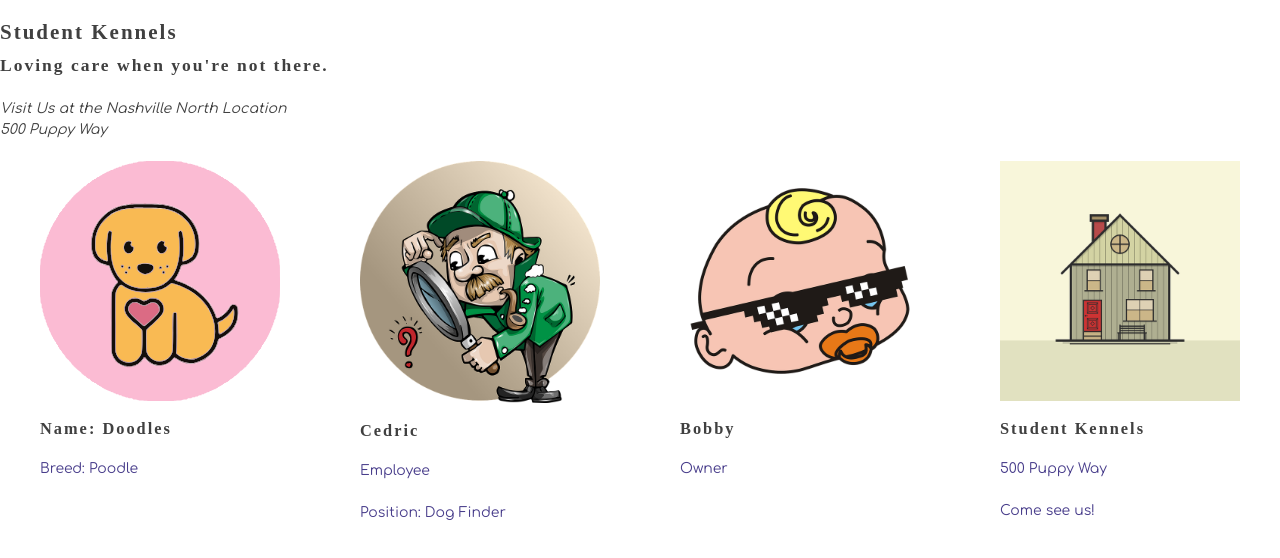
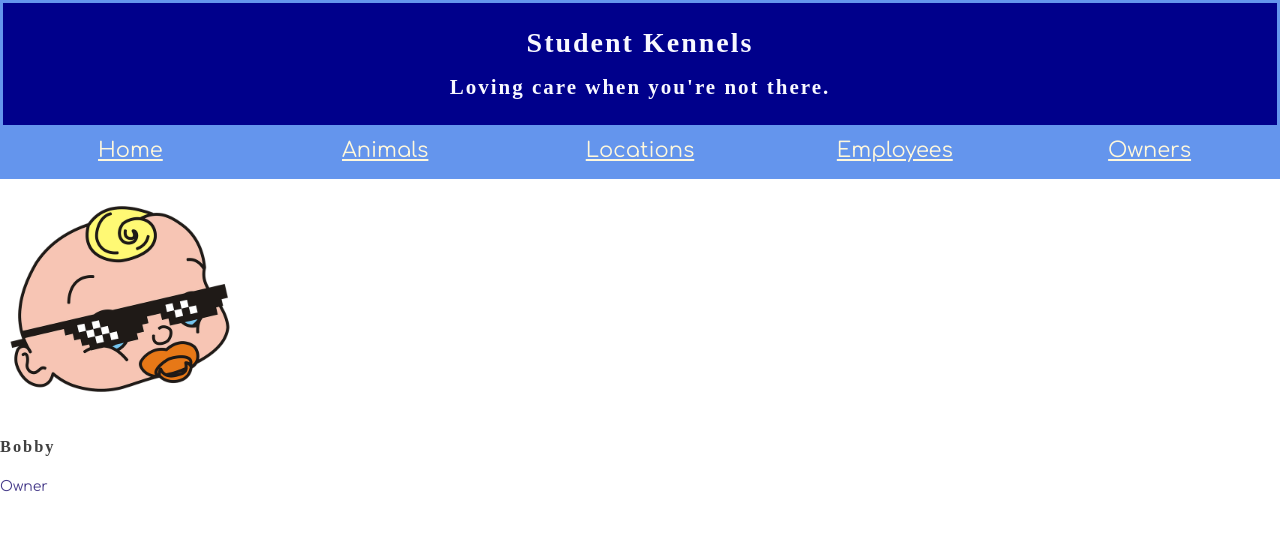
Before and after one commit to johnhester/kennel-jh, a React (Create React App) app: page /owners in a window 1280 px wide. Shown: the top 558 px of the page. Built offline with nearby package versions, Linux system fonts and the light colour scheme; a web font is replaced by a local one.

Commit message:
added nav bar

```diff
--- a/package.json
+++ b/package.json
@@ -8,6 +8,7 @@
     "@testing-library/user-event": "^7.2.1",
     "react": "^16.13.1",
     "react-dom": "^16.13.1",
+    "react-router-dom": "^5.2.0",
     "react-scripts": "3.4.1"
   },
   "scripts": {
--- a/public/index.html
+++ b/public/index.html
@@ -24,7 +24,7 @@
       work correctly both with client-side routing and a non-root public URL.
       Learn how to configure a non-root public URL by running `npm run build`.
     -->
-    <title>React Kennel</title>
+    <title>Student Kennels</title>
   </head>
   <body>
     <noscript>You need to enable JavaScript to run this app.</noscript>
--- /dev/null
+++ b/src/components/ApplicationViews.js
@@ -0,0 +1,48 @@
+import { Route } from "react-router-dom";
+import React from "react";
+import Home from "./home/Home";
+import AnimalCard from "./animal/AnimalCard";
+//only include these once they are built - previous practice exercise
+import LocationCard from "./location/LocationCard";
+import EmployeeCard from "./employee/EmployeeCard";
+import OwnerCard from "./owner/OwnerCard";
+
+const ApplicationViews = () => {
+  return (
+    <React.Fragment>
+      <Route
+        exact
+        path="/"
+        render={props => {
+          return <Home />;
+        }}
+      />
+      <Route
+        path="/animals"
+        render={props => {
+          return <AnimalCard />;
+        }}
+      />
+      <Route
+        path="/locations"
+        render={props => {
+          return <LocationCard />;
+        }}
+      />
+      <Route
+        path="/employees"
+        render={props => {
+          return <EmployeeCard />;
+        }}
+      />
+      <Route
+        path="/owners"
+        render={props => {
+          return <OwnerCard />;
+        }}
+      />
+    </React.Fragment>
+  );
+};
+
+export default ApplicationViews;
--- a/src/components/Kennel.js
+++ b/src/components/Kennel.js
@@ -1,32 +1,15 @@
 import React from "react";
-import AnimalCard from "./animal/AnimalCard";
-import EmployeeCard from "./employee/EmployeeCard"
-import OwnerCard from "./owner/OwnerCard"
-import LocationCard from "./location/LocationCard"
+import NavBar from "./nav/NavBar";
+import ApplicationViews from "./ApplicationViews";
+
 import "./Kennel.css";
 
 const Kennel = () => {
   return (
-    <div>
-      <div>
-        <h2>
-          Student Kennels
-          <br />
-          <small>Loving care when you're not there.</small>
-        </h2>
-        <address>
-          Visit Us at the Nashville North Location
-          <br />
-          500 Puppy Way
-        </address>
-      </div>
-      <div className="container-cards">
-        <AnimalCard />
-        <EmployeeCard />
-        <OwnerCard />
-        <LocationCard />
-      </div>
-    </div>
+    <>
+      <NavBar />
+      <ApplicationViews />
+    </>
   );
 };
 
--- /dev/null
+++ b/src/components/home/Home.js
@@ -0,0 +1,13 @@
+import React from "react";
+
+const Home = () => {
+  return (
+    <address>
+      Visit Us at the Nashville North Location
+      <br />
+      500 Puppy Way
+    </address>
+  );
+};
+
+export default Home;
--- /dev/null
+++ b/src/components/nav/NavBar.css
@@ -0,0 +1,40 @@
+small {
+    font-size: 75%;
+  }
+
+  header {
+    background-color: darkblue;
+    border: cornflowerblue solid 3px;
+  }
+
+  .site-title {
+    color: ghostwhite;
+    text-align: center;
+  }
+
+  nav .container {
+    display: flex;
+    padding: 0;
+    margin-bottom: 0;
+  }
+
+  nav .container li {
+    flex: 1;
+    padding: 10px;
+    text-align: center;
+    font-size: 1.5em;
+    color: cornsilk;
+    box-sizing: border-box;
+    background-color: cornflowerblue;
+    list-style-type: none;
+  }
+
+  .nav-link {
+    color: cornsilk;
+    text-decoration: underline;
+    cursor: pointer;
+  }
+
+  .nav-link:hover {
+    color: maroon;
+  }
--- /dev/null
+++ b/src/components/nav/NavBar.js
@@ -0,0 +1,46 @@
+import React from "react";
+import { Link } from "react-router-dom";
+import "./NavBar.css";
+
+const NavBar = () => {
+  return (
+    <header>
+      <h1 className="site-title">
+        Student Kennels
+        <br />
+        <small>Loving care when you're not there.</small>
+      </h1>
+      <nav>
+        <ul className="container">
+            <li>
+                <Link className="nav-link" to="/">
+                Home
+                </Link>
+            </li>
+            <li>
+                <Link className="nav-link" to="/animals">
+                Animals
+                </Link>
+            </li>
+            <li>
+                <Link className="nav-link" to="/locations">
+                Locations
+                </Link>
+            </li>
+            <li>
+                <Link className="nav-link" to="/employees">
+                    Employees
+                </Link>
+            </li>
+            <li>
+                <Link className="nav-link" to="/owners">
+                    Owners
+                </Link>
+            </li>
+        </ul>
+      </nav>
+    </header>
+  );
+};
+
+export default NavBar;
--- a/src/index.js
+++ b/src/index.js
@@ -1,12 +1,15 @@
-import React from 'react';
-import ReactDOM from 'react-dom';
+import React from "react";
+import ReactDOM from "react-dom";
+import { BrowserRouter as Router } from "react-router-dom";
 import './index.css';
 import Kennel from "./components/Kennel"
 import * as serviceWorker from './serviceWorker';
 
 ReactDOM.render(
   <React.StrictMode>
-    <Kennel />
+    <Router>
+      <Kennel />
+    </Router>
   </React.StrictMode>,
   document.getElementById('root')
 );
```
Also changed, not shown: 1 other file (tests, documents, lock files or other folders).
